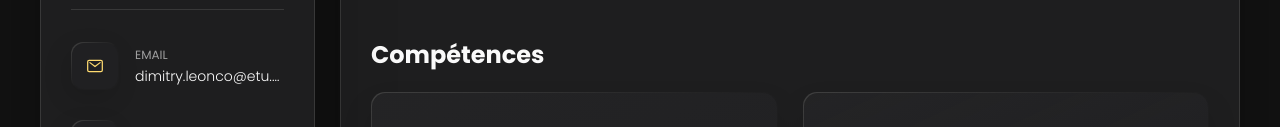
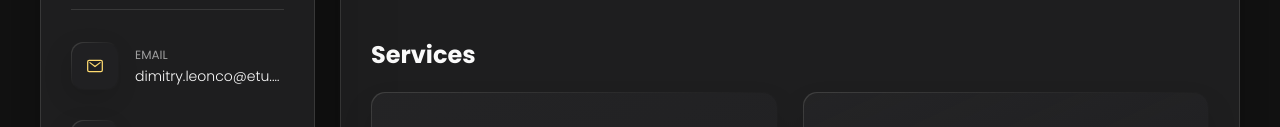
Before and after one commit to DimLeon009/Portfolio, a plain HTML site: page index.html in a window 1280 px wide. Shown: the part 371-498 px from the top of the page. Drawn offline with nearby package versions, Linux system fonts and the light colour scheme.

Commit message:
Update index.html

```diff
--- a/index.html
+++ b/index.html
@@ -129,7 +129,7 @@
                 </section>
 
                 <section class="service">
-                    <h3 class="h3 service-title">Compétences</h3>
+                    <h3 class="h3 service-title">Services</h3>
 
                     <ul class="service-list">
                         <li class="service-item">
```
